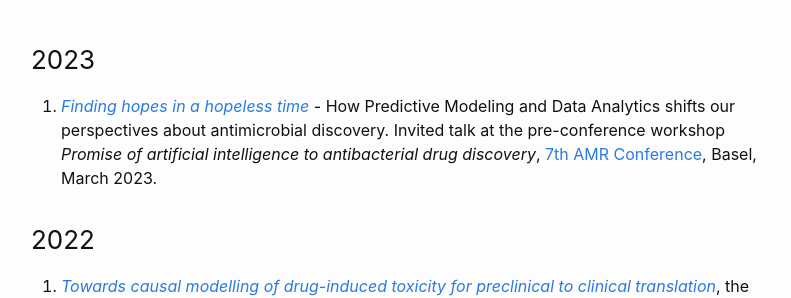
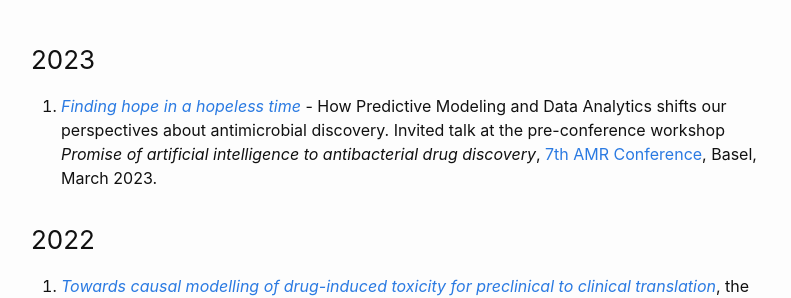
Before and after one commit to Accio/accio.github.io, a Jekyll site: the page built from _pages/outreach.md, in a window 1280 px wide and 900 px high, scrolled down 1871 px. Shown: the part 164-462 px from the top of the window, without its empty margins (239-1030 px from the left). Built offline with Jekyll 4.4.1, drawn with Linux system fonts in a browser that asks for light colours.

Commit message:
hope instead of hopes

```diff
--- a/_pages/outreach.md
+++ b/_pages/outreach.md
@@ -78,7 +78,7 @@ might be useful.
 
 ### 2023
 
-1. [*Finding hopes in a hopeless time*]({{ site.url}}/assets/pdf/2023-03-AMR-JitaoDavidZhang.pdf) - How Predictive Modeling and Data Analytics shifts our perspectives about antimicrobial discovery. Invited talk at the pre-conference workshop *Promise of artificial intelligence to antibacterial drug discovery*, [7th AMR Conference](https://amr-conference.com/programme-2023/), Basel, March 2023.
+1. [*Finding hope in a hopeless time*]({{ site.url}}/assets/pdf/2023-03-AMR-JitaoDavidZhang.pdf) - How Predictive Modeling and Data Analytics shifts our perspectives about antimicrobial discovery. Invited talk at the pre-conference workshop *Promise of artificial intelligence to antibacterial drug discovery*, [7th AMR Conference](https://amr-conference.com/programme-2023/), Basel, March 2023.
 
 
 ### 2022
```
